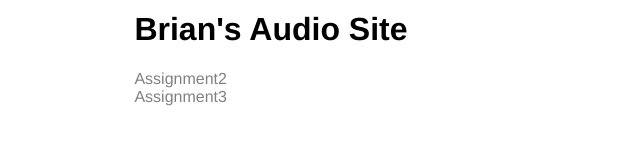
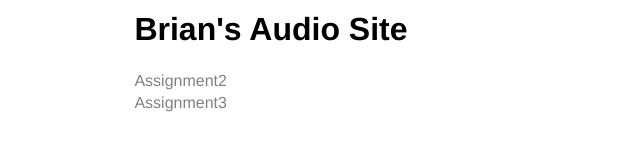
Before and after one commit to briankangmh/Audio-Website, a plain HTML site: page index.html in a window 1280 px wide. Shown: the part 258-408 px from the top of the page, 0-640 px from the left. Drawn offline with Linux system fonts and the light colour scheme.

Commit message:
Update styling.css

```diff
--- a/styling.css
+++ b/styling.css
@@ -20,6 +20,10 @@ body{
   display: flex;
 }
 
+.links{
+  line-height: 1.4;
+}
+
 .links a{
   text-decoration: none;
   color: gray;
```
